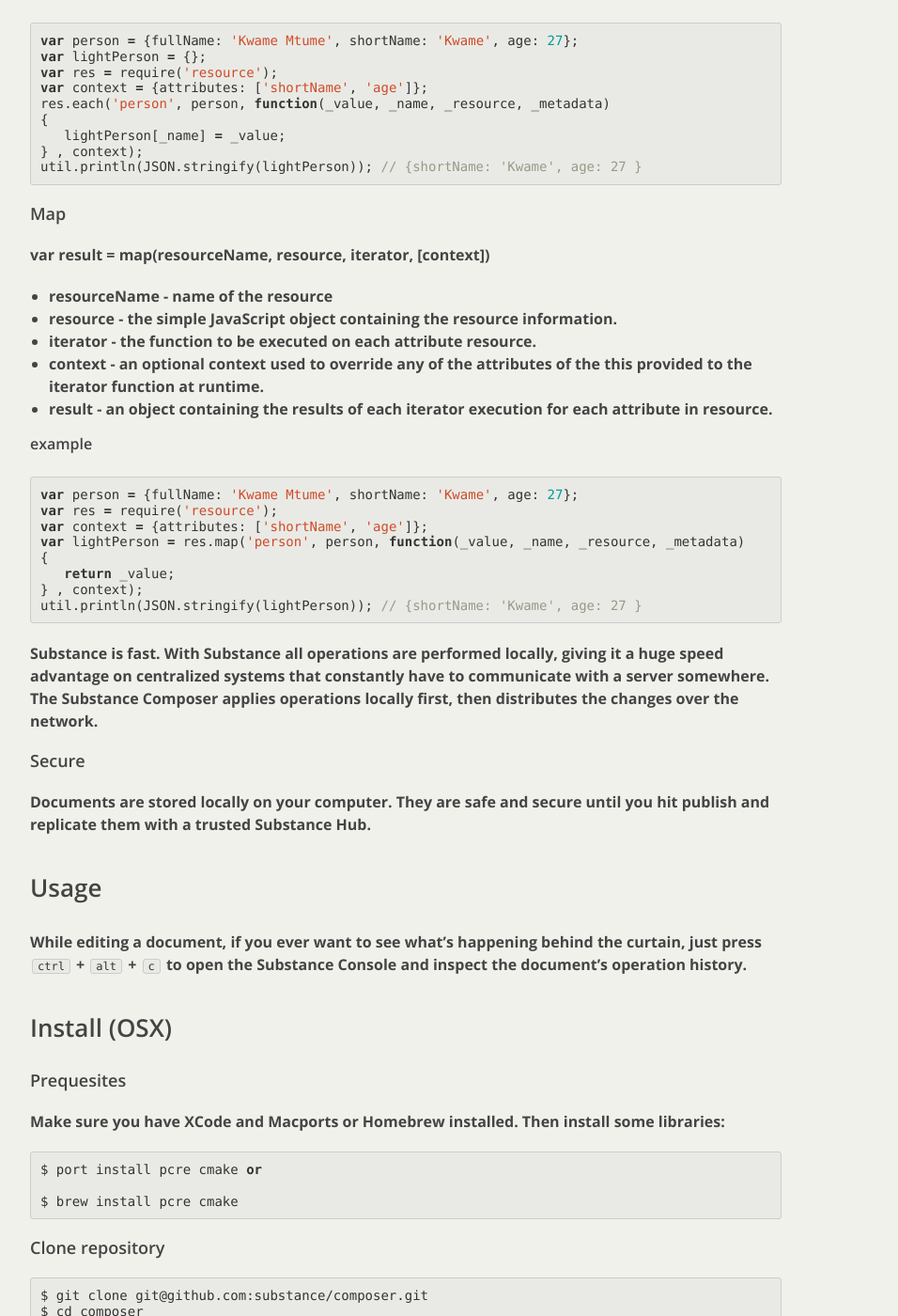
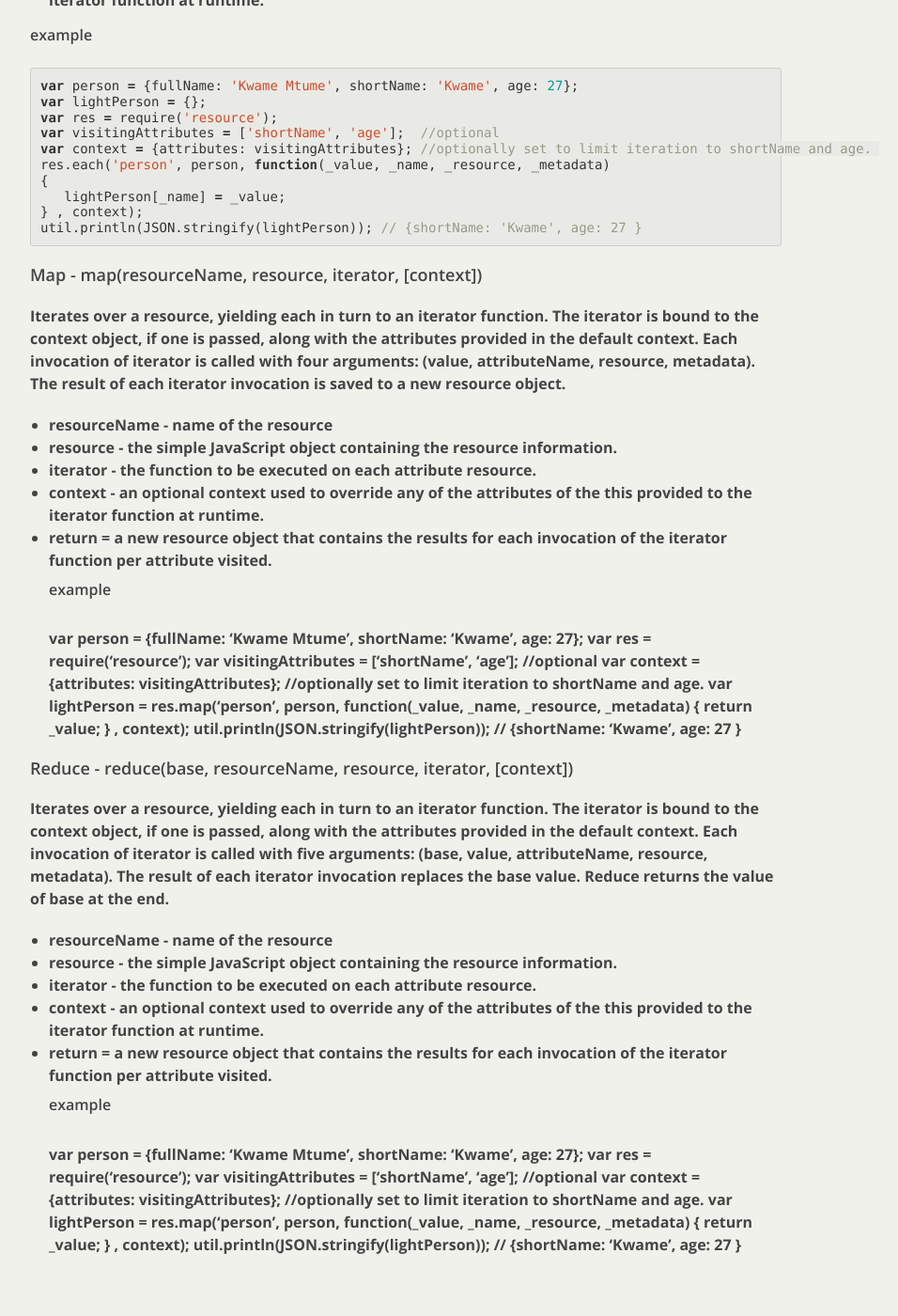
Before and after one commit to Airlift-Framework/airlift-framework.github.com, a Jekyll site: the page built from _posts/modules/0100-01-01-resource.md, in a window 1280 px wide and 1400 px high, scrolled down 1492 px. Shown: the whole window at 94% size, without its empty margins (208-1164 px from the left). Built offline with Jekyll 4.4.1, drawn with Linux system fonts in a browser that asks for light colours; nearby versions of some CDN libraries; some of the changed text lies outside the part shown.

Commit message:
Updated _posts/modules/0100-01-01-resource.md

```diff
--- a/_posts/modules/0100-01-01-resource.md
+++ b/_posts/modules/0100-01-01-resource.md
@@ -27,9 +27,9 @@
 
 The functions available in this module are described below.
 
-## Each
+## Each - each(resourceName, resource, iterator, \[context\])
+Iterates over a resource, yielding each in turn to an iterator function. The iterator is bound to the context object, if one is passed, along with the attributes provided in the default context. Each invocation of iterator is called with four arguments: (value, attributeName, resource, metadata).
 
-each(resourceName, resource, iterator, \[context\])
 * resourceName - name of the resource
 * resource - the simple JavaScript object containing the resource information.
 * iterator - the function to be executed on each attribute resource.
@@ -39,99 +39,48 @@
     var person = {fullName: 'Kwame Mtume', shortName: 'Kwame', age: 27};
     var lightPerson = {};
     var res = require('resource');
-    var context = {attributes: ['shortName', 'age']};
+    var visitingAttributes = ['shortName', 'age'];  //optional
+    var context = {attributes: visitingAttributes}; //optionally set to limit iteration to shortName and age.
     res.each('person', person, function(_value, _name, _resource, _metadata)
     {
        lightPerson[_name] = _value;
     } , context);
 	util.println(JSON.stringify(lightPerson)); // {shortName: 'Kwame', age: 27 }
 
-## Map
+## Map - map(resourceName, resource, iterator, \[context\])
+Iterates over a resource, yielding each in turn to an iterator function. The iterator is bound to the context object, if one is passed, along with the attributes provided in the default context. Each invocation of iterator is called with four arguments: (value, attributeName, resource, metadata).  The result of each iterator invocation is saved to a new resource object.
 
-var result = map(resourceName, resource, iterator, \[context\])
 * resourceName - name of the resource
 * resource - the simple JavaScript object containing the resource information.
 * iterator - the function to be executed on each attribute resource.
 * context - an optional context used to override any of the attributes of the this provided to the iterator function at runtime.
-* result - an object containing the results of each iterator execution for each attribute in resource.
-
+* return = a new resource object that contains the results for each invocation of the iterator function per attribute visited.
 ### example
     var person = {fullName: 'Kwame Mtume', shortName: 'Kwame', age: 27};
     var res = require('resource');
-    var context = {attributes: ['shortName', 'age']};
+    var visitingAttributes = ['shortName', 'age'];  //optional
+    var context = {attributes: visitingAttributes}; //optionally set to limit iteration to shortName and age.
     var lightPerson = res.map('person', person, function(_value, _name, _resource, _metadata)
     {
        return _value;
     } , context);
     util.println(JSON.stringify(lightPerson)); // {shortName: 'Kwame', age: 27 }
 
-Substance is fast. With Substance all operations are performed locally, giving it a huge speed advantage on centralized systems that constantly have to communicate with a server somewhere. The Substance Composer applies operations locally first, then distributes the changes over the network.
+## Reduce - reduce(base, resourceName, resource, iterator, \[context\])
+Iterates over a resource, yielding each in turn to an iterator function. The iterator is bound to the context object, if one is passed, along with the attributes provided in the default context. Each invocation of iterator is called with five arguments: (base, value, attributeName, resource, metadata).  The result of each iterator invocation replaces the base value.  Reduce returns the value of base at the end.
 
-## Secure
-
-Documents are stored locally on your computer. They are safe and secure until you hit publish and replicate them with a trusted Substance Hub.
-
-# Usage
-
-While editing a document, if you ever want to see what's happening behind the curtain, just press `ctrl` + `alt` + `c` to open the Substance Console and inspect the document's operation history.
-
-# Install (OSX)
-
-## Prequesites
-
-Make sure you have XCode and Macports or Homebrew installed. Then install some libraries:
-
-	$ port install pcre cmake
-or
-
-	$ brew install pcre cmake
-
-## Clone repository
-
-    $ git clone git@github.com:substance/composer.git
-    $ cd composer
-
-## Build externals
-
-    $ mkdir build-ext
-    $ cd build-ext
-    $ cmake -DEXTERNALS_ONLY=ON ..
-    $ make
-
-## Build Substance Composer
-
-    $ cd ..
-    $ mkdir build
-    $ cd build
-	$ cmake ..
-    $ make
-    $ make install
-
-## Enable Webkit Inspector
-
-    $ defaults write quasipartikel.Substance WebKitDeveloperExtras -bool true
-
-
-## Configure application
-
-In order to use your own server (instead of Substance.io) you can overrule the Composer's settings by providing a config.json file in the root folder:
-
+* resourceName - name of the resource
+* resource - the simple JavaScript object containing the resource information.
+* iterator - the function to be executed on each attribute resource.
+* context - an optional context used to override any of the attributes of the this provided to the iterator function at runtime.
+* return = a new resource object that contains the results for each invocation of the iterator function per attribute visited.
+### example
+    var person = {fullName: 'Kwame Mtume', shortName: 'Kwame', age: 27};
+    var res = require('resource');
+    var visitingAttributes = ['shortName', 'age'];  //optional
+    var context = {attributes: visitingAttributes}; //optionally set to limit iteration to shortName and age.
+    var lightPerson = res.map('person', person, function(_value, _name, _resource, _metadata)
     {
-      "hub": "http://localhost:3000",
-      "hub_api": "http://localhost:3000/api/v1",
-      "client_id": "YOUR_CLIENT_ID",
-      "client_secret": "YOUR_CLIENT_SECRET"
-    }
-
-## Run Application
-
-    $ cd ..
-    $ ./build/app/osx/Substance.app/Contents/MacOS/Substance
-
-## Access Redis (In DEVMODE)
-
-	$ ext/redisdb/bin/redis-cli
-
-# License
-
-The Substance Composer is released under the MIT license. We chose a very libaral license because we wanted to make it easy for you to use Substance in your environment and also get involved into the development.
+       return _value;
+    } , context);
+    util.println(JSON.stringify(lightPerson)); // {shortName: 'Kwame', age: 27 }
```
